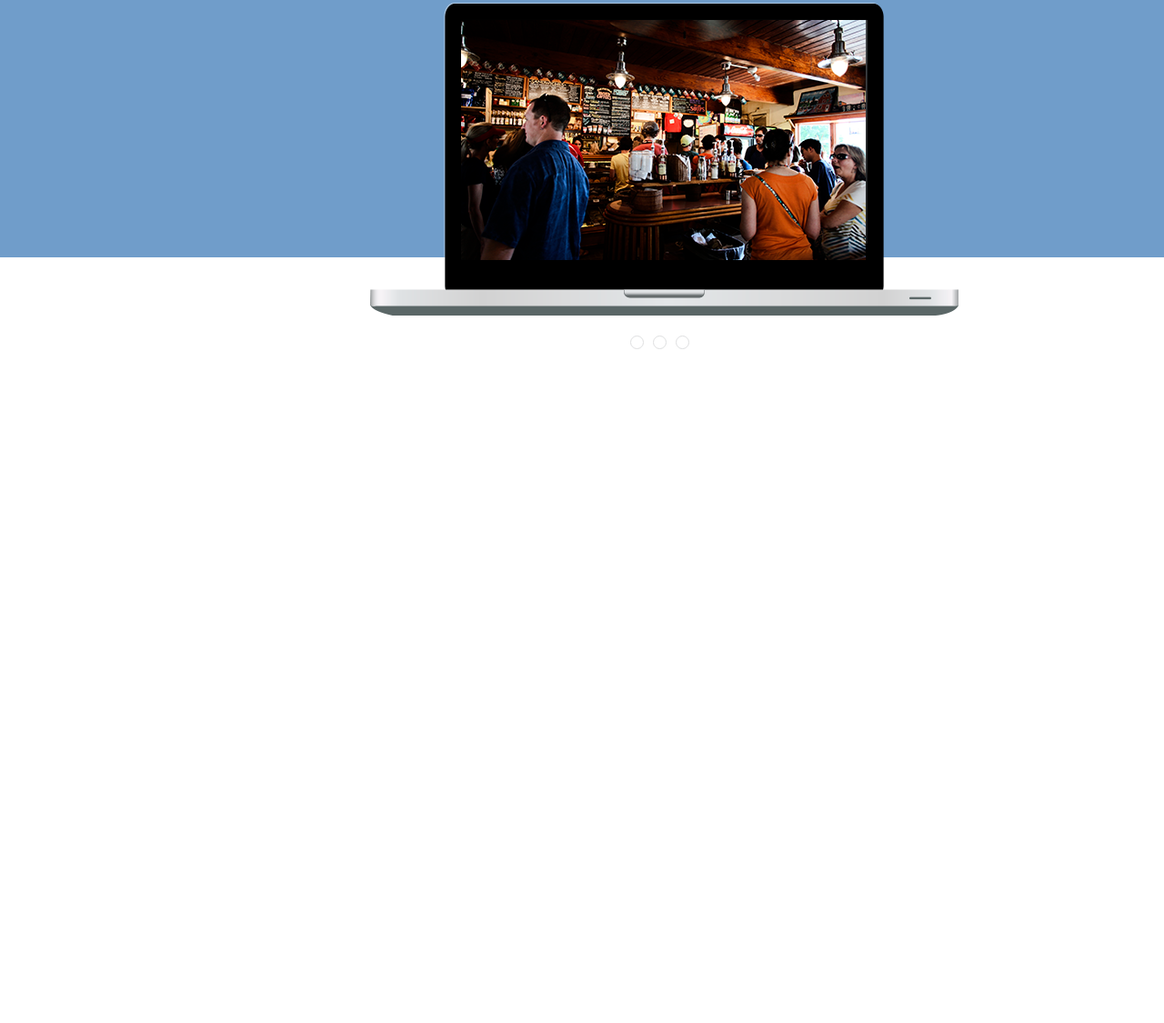
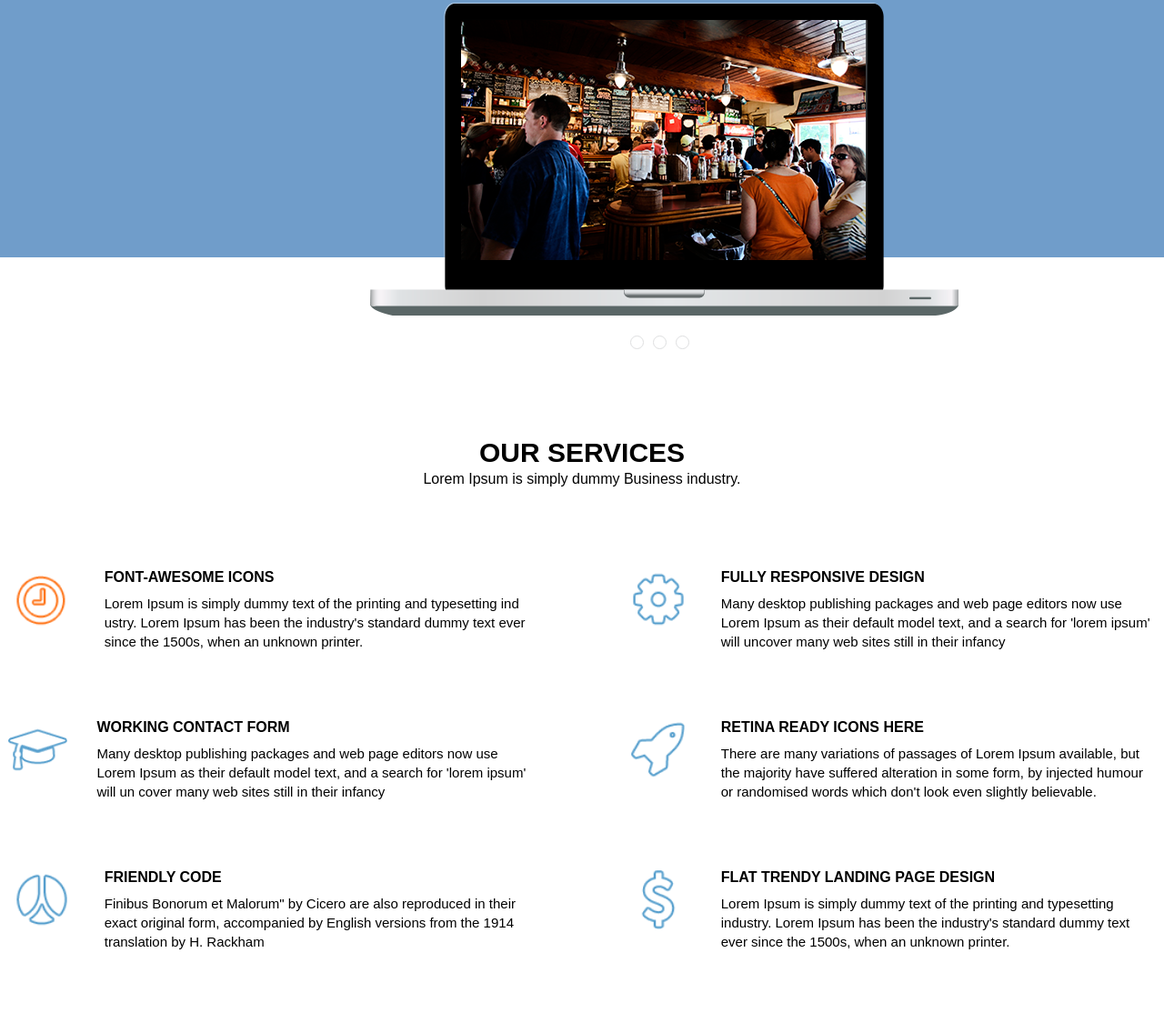
Before and after one commit to ValeriiZhorniak/portfolio-2, a plain HTML site: page index.html in a window 1280 px wide. Shown: the part 398-1523 px from the top of the page at 91% size. Before the commit the page ends 800 px from the top, so only its background shows below. Drawn offline with Linux system fonts and the light colour scheme.

Commit message:
services

```diff
--- a/css/style.css
+++ b/css/style.css
@@ -141,3 +141,57 @@ a{
     width: 100%;
 }
 /*laptop*/
+.service{
+    height: 924px;
+    width: 100%;
+    font-family: Arial, Helvetica, sans-serif;
+}
+.box{
+    display: flex;
+    flex-direction: row;
+    width: 585px;
+    height: 100px;
+    margin-top: 12px;
+    margin-bottom: 65px;
+}
+.boxs{
+    display: flex;
+    flex-direction: row;
+    margin-top: 80px;
+    justify-content: center;
+}
+.titles p:first-child{
+    font-size: 30px;
+    font-weight: 900;
+}
+.titles p:nth-child(2){
+    font-size: 16px;
+    margin-top: 6px;
+}
+.titles{
+    display: flex;
+    flex-direction: column;
+    align-items: center;
+}
+.info{
+    position: relative;
+    top: 200px;
+}
+.box-text p:nth-child(2){
+    line-height: 1.4;
+    font-size: 15px;
+}
+.box-text p:first-child{
+    font-size: 16px;
+    font-weight: bold;
+    margin-bottom: 10px;
+}
+.box img{
+    margin-right: 33px;
+    height: 65px;
+    width: auto;
+}
+.box-left{
+    margin-right: 93px;
+}
+/*service*/
--- a/index.html
+++ b/index.html
@@ -51,6 +51,72 @@
 </div>
 </div>
 
+<div class="service">
+    <div class="info">
+    <div class="titles">
+    <p>OUR SERVICES</p>
+    <p>Lorem Ipsum is simply dummy Business industry.</p>
+</div>
+    <div class="boxs">
+
+        <div class="box-left">
+            <div class="box">
+                <img src="image/font.png" alt="">
+                <div class="box-text">
+                    <p>FONT-AWESOME ICONS</p>
+                    <p>Lorem Ipsum is simply dummy text of the printing and typesetting ind
+                        ustry. Lorem Ipsum has been the industry's standard dummy text ever
+                        since the 1500s, when an unknown printer.</p>
+                </div>
+                </div>
+            <div class="box">
+                <img src="image/work.png" alt="">
+                <div class="box-text">
+                    <p>WORKING CONTACT FORM</p>
+                    <p>Many desktop publishing packages and web page editors now use Lorem Ipsum as their default model text, and a search for 'lorem ipsum' will un
+                        cover many web sites still in their infancy</p>
+                </div>
+                </div>
+            <div class="box">
+                <img src="image/frend.png" alt="">
+                <div class="box-text">
+                    <p>FRIENDLY CODE</p>
+                    <p>Finibus Bonorum et Malorum" by Cicero are also reproduced in their
+                        exact original form, accompanied by English versions from the 1914 translation by H. Rackham</p>
+                </div>
+                </div>
+        </div>
+
+        <div class="box-right">
+            <div class="box">
+                <img src="image/fully.png" alt="">
+                <div class="box-text">
+                    <p>FULLY RESPONSIVE DESIGN</p>
+                    <p>Many desktop publishing packages and web page editors now use Lorem Ipsum as their default model text, and a search for 'lorem ipsum' will uncover many web sites still in their infancy</p>
+                </div>
+                </div>
+            <div class="box">
+                <img src="image/retina.png" alt="">
+                <div class="box-text">
+                    <p>RETINA READY ICONS HERE</p>
+                    <p>There are many variations of passages of Lorem Ipsum available, but the majority have suffered alteration in some form, by injected humour
+                        or randomised words which don't look even slightly believable.</p>
+                </div>
+                </div>
+            <div class="box">
+                <img src="image/flat.png" alt="">
+                <div class="box-text"><p>FLAT TRENDY LANDING PAGE DESIGN</p>
+                    <p>Lorem Ipsum is simply dummy text of the printing and typesetting industry. Lorem Ipsum has been the industry's standard dummy text ever since
+                        the 1500s, when an unknown printer.</p>
+                    </div>
+            </div>
+        </div>
+    </div>
+
+
+    </div>
+</div>
+
 </main>
 
 
```
Also changed, not shown: image/Rectangle 4.png (deleted), image/Vector Smart Object.png (deleted), image/flat.png (added), image/font.png (added), image/frend.png (added), image/fully.png (added), image/retina.png (added), image/work.png (added).
